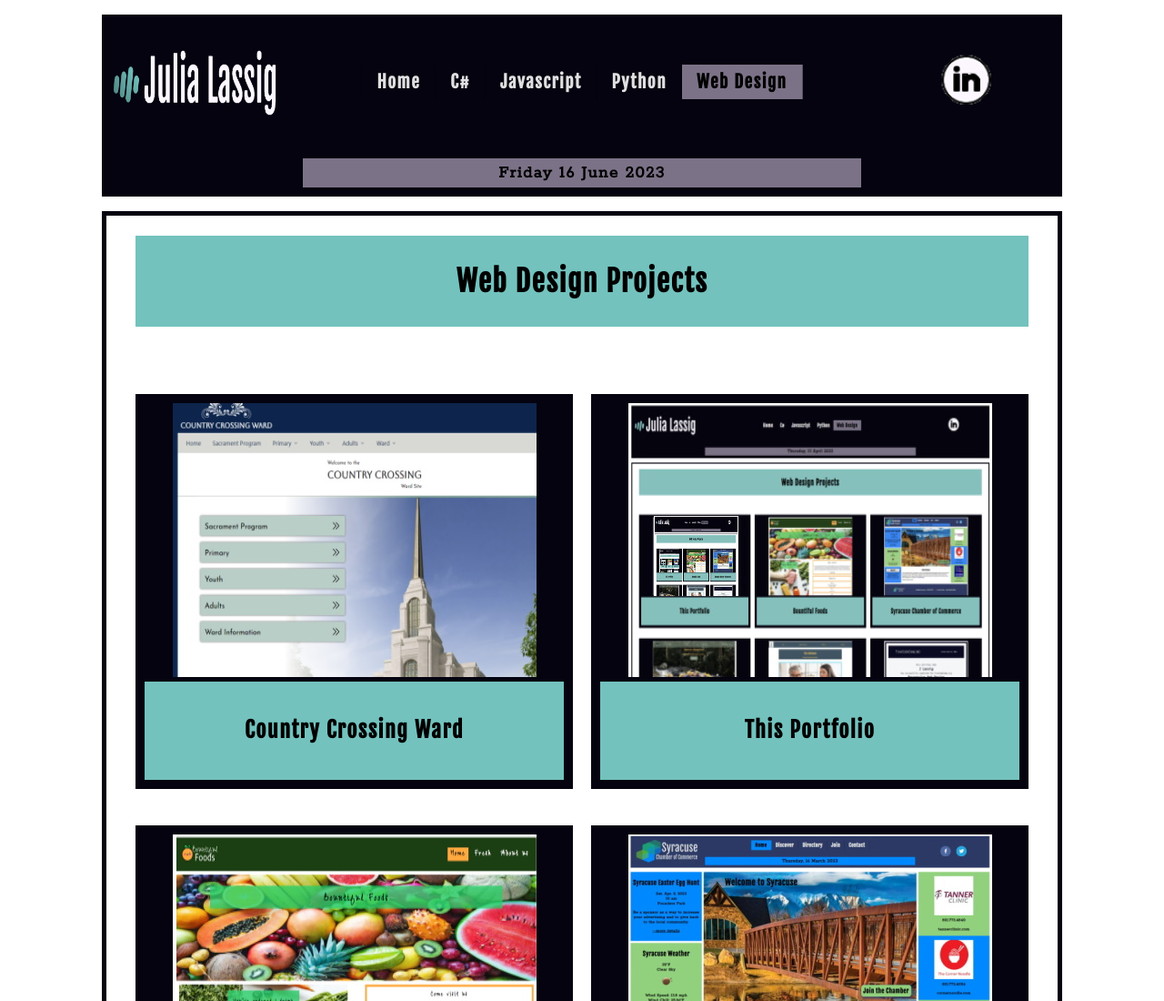
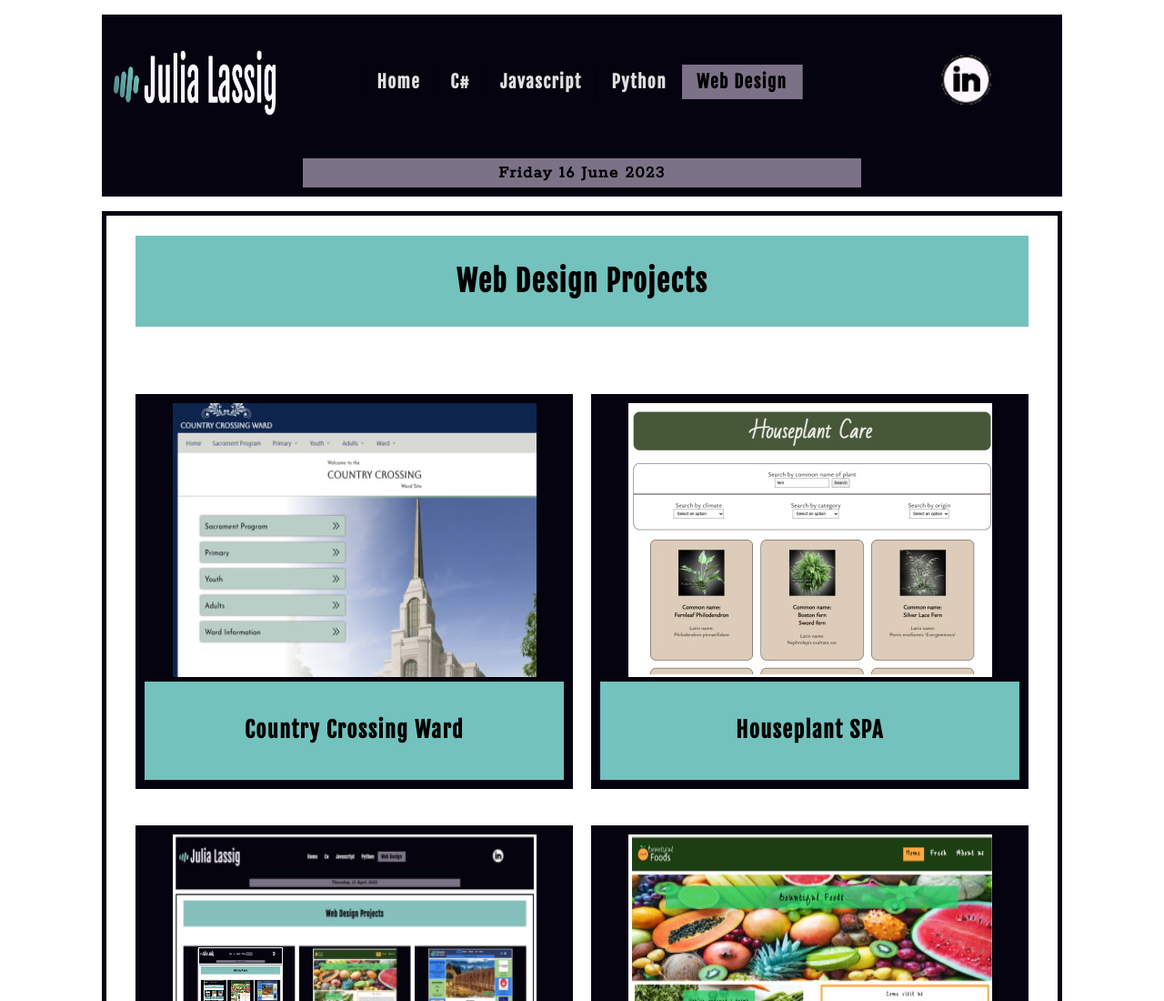
Before and after one commit to jlassig/jlassig, a plain HTML site: page webdesign.html in a window 1280 px wide. Shown: the top 1100 px of the page at 91% size. Drawn offline with nearby package versions, Linux system fonts and the light colour scheme.

Commit message:
added houseplant single page app

```diff
--- a/webdesign.html
+++ b/webdesign.html
@@ -87,6 +87,22 @@
           </div>
           <div class="project-h2">
             <h2>Country Crossing Ward</h2>
+          </div>
+        </div>
+
+                <div class="project-holder">
+          <div class="project-image">
+            <a
+              class="project-image"
+              href="https://jlassig.github.io/plants/"
+              target="blank"
+              ><img
+                src="webdesignprojects/houseplant.jpg"
+                alt="Picture of houseplant single page application"
+            /></a>
+          </div>
+          <div class="project-h2">
+            <h2>Houseplant SPA</h2>
           </div>
         </div>
 
```
Also changed, not shown: webdesignprojects/houseplant.jpg (added).
